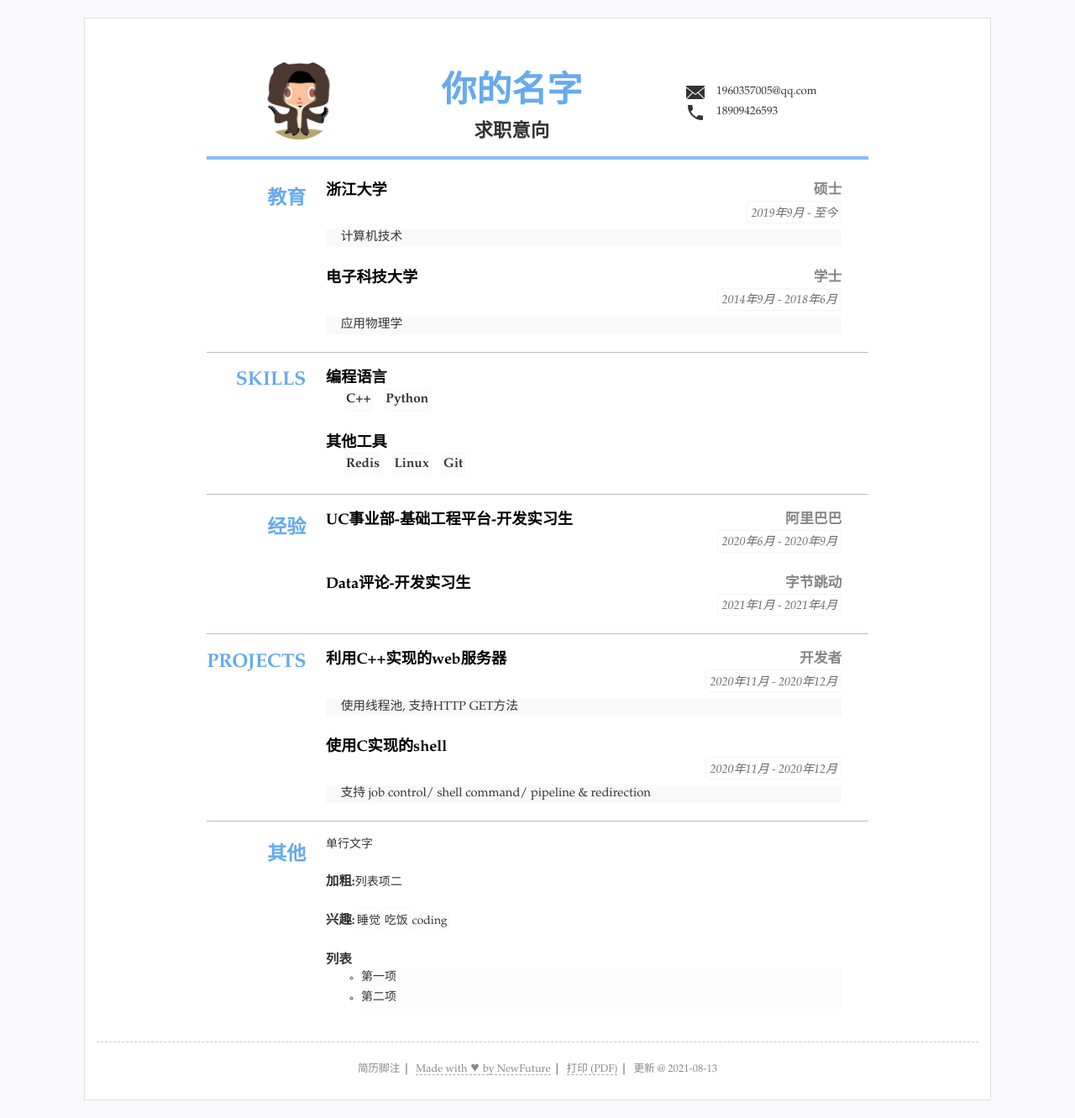
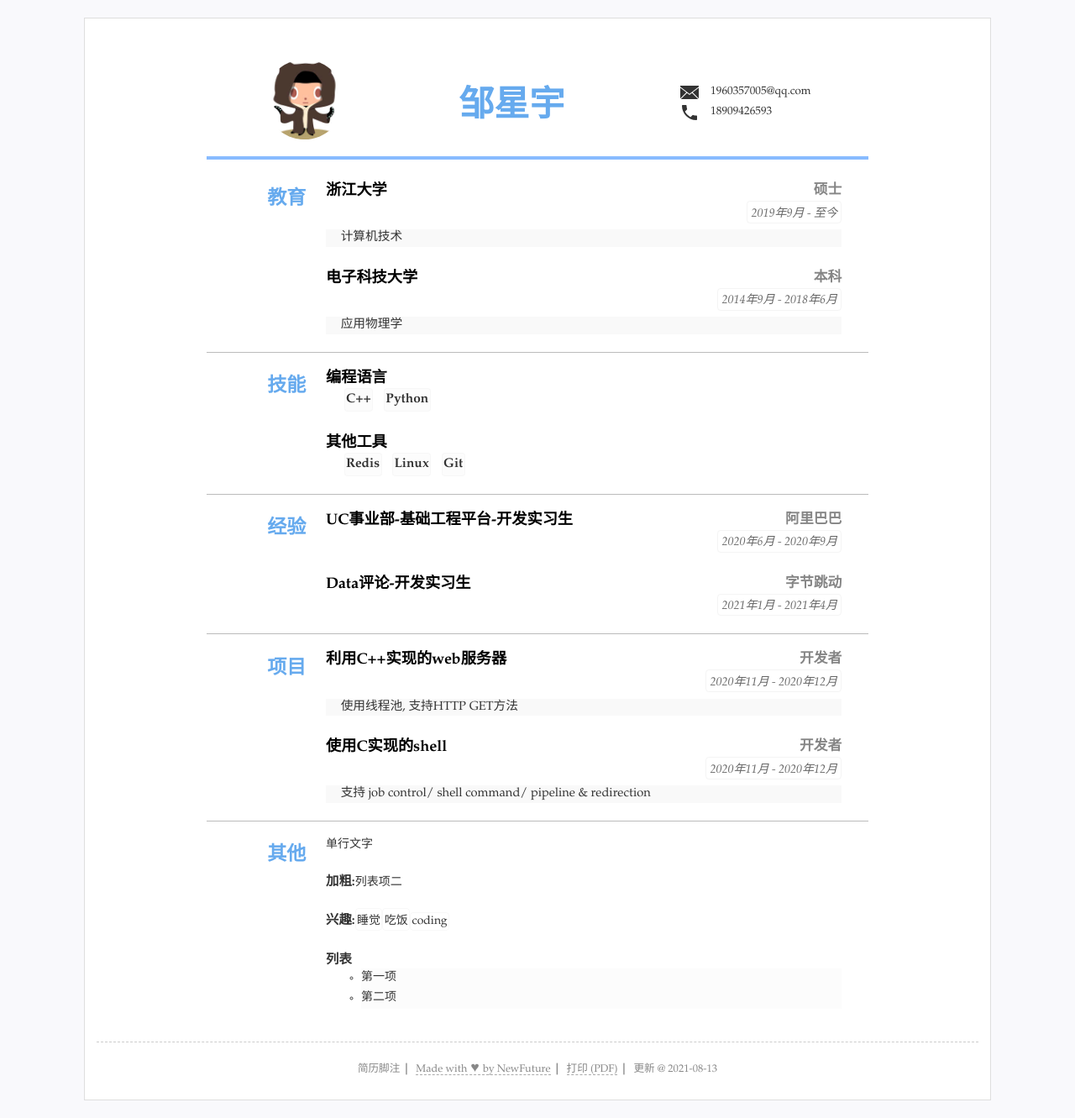
Before and after one commit to zouxingyu/cv, a Jekyll site: the page built from index.html, in a window 1280 px wide. Shown: the whole page at 84% size. Built offline with Jekyll 4.4.1, drawn with Linux system fonts in a browser that asks for light colours.

Commit message:
Update resume.yml

```diff
--- a/_data/resume.yml
+++ b/_data/resume.yml
@@ -3,8 +3,7 @@
 
 title: "简历标题"
 lang: "zh" #语言设置 zh表示中文 en 表示英语
-name: "你的名字"
-jobtitle: "求职意向" #可空不显示
+name: "邹星宇"
 photo: "assets/img/photo.jpg" #照片可空，不显示
 
 #联系方式
@@ -25,11 +24,11 @@ main: #简历主要内容，
     detail: 计算机技术
   - title: 电子科技大学
     duration: "2014年9月 - 2018年6月"
-    sub: 学士
+    sub: 本科
     detail: 应用物理学
 
 - type: skills
-  # name: "技能"
+  name: "技能"
   content:
   - title: 编程语言
     items: #itmems 可以小块的方式显示
@@ -62,7 +61,7 @@ main: #简历主要内容，
     - 开发抖音表情包回查工具
     - 更新头条举报送审服务
 - type: projects
-  name: Projects
+  name: 项目
   content:
   - title: 利用C++实现的web服务器
     duration: 2020年11月 - 2020年12月
@@ -71,6 +70,7 @@ main: #简历主要内容，
   - title: 使用C实现的shell
     duration: 2020年11月 - 2020年12月
     detail: 支持 job control/ shell command/ pipeline & redirection
+    sub: 开发者
 
 #others 其他简略内容(列表)
 others: #其他列表显示
```
